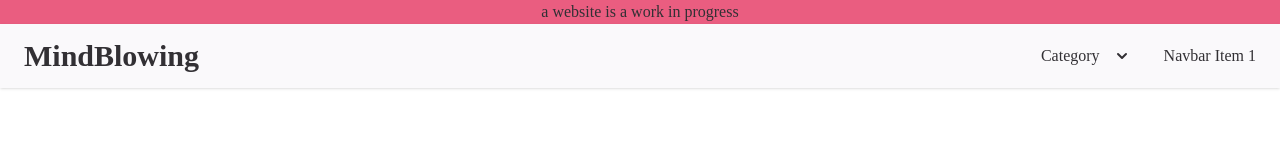
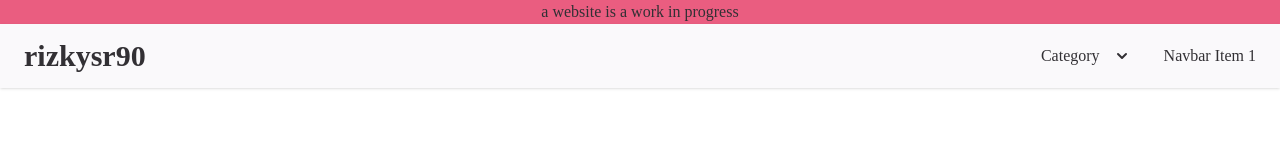
Before and after one commit to rizkysr90/mindblowing_app_nextjs, a Next.js app: page / in a window 1280 px wide. Shown: the top 160 px of the page. Built offline with nearby package versions, Linux system fonts and the light colour scheme; no server answers.

Commit message:
change: on header web name

```diff
--- a/src/components/Navbar.jsx
+++ b/src/components/Navbar.jsx
@@ -18,7 +18,7 @@ export default function Navbar({children}) {
                 <div className="flex-1 px-2 mx-2 font-bold text-2xl xs:text-3xl flex lg:block justify-center">
                     <Link href="/">
                         <a>
-                            MindBlowing
+                            rizkysr90
                         </a>
                     </Link>
                 </div>
```
